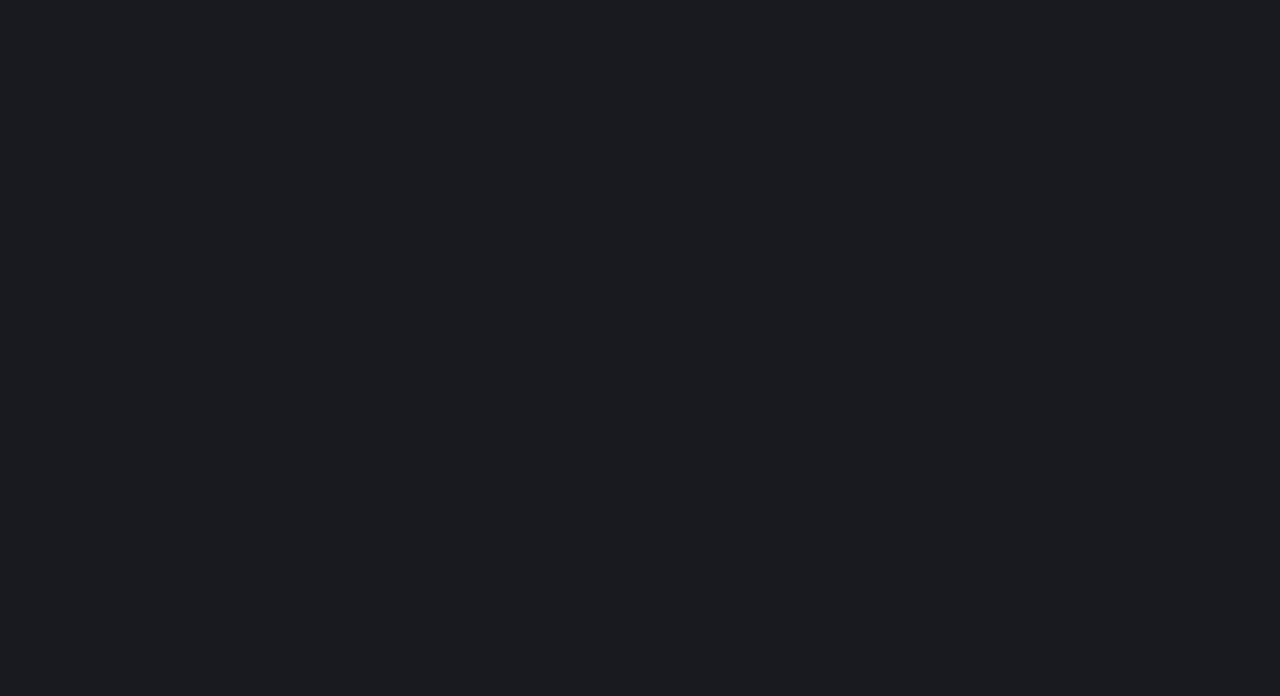
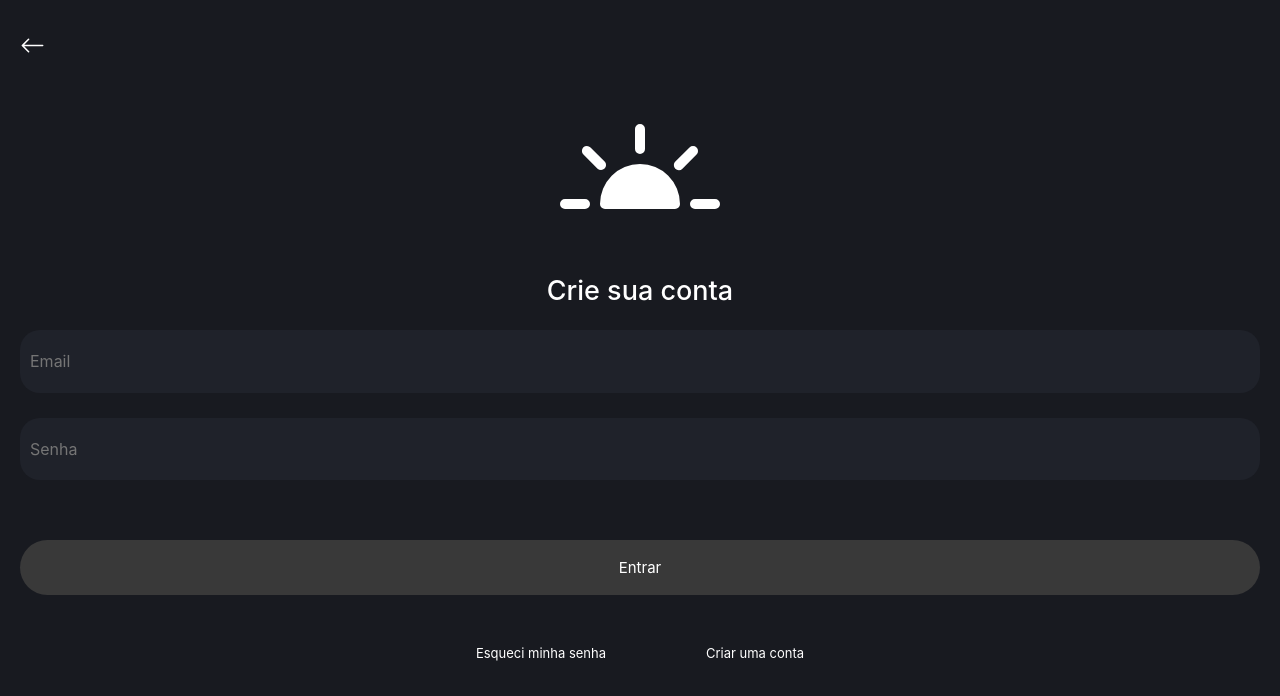
Before and after one commit to KhawanC/drop_shipping-front, a React (Create React App) app: page /login in a window 1280 px wide. Before the commit this address had no page. Shown: the top 696 px of the page. Built offline with nearby package versions, Linux system fonts and the light colour scheme.

Commit message:
tela de cadastro, inicio da pagina home

```diff
--- a/package.json
+++ b/package.json
@@ -12,6 +12,8 @@
     "react-icons": "^4.4.0",
     "react-router-dom": "6",
     "react-scripts": "5.0.1",
+    "semantic-ui-css": "^2.4.1",
+    "semantic-ui-react": "^2.1.3",
     "web-vitals": "^2.1.4"
   },
   "scripts": {
--- a/src/GlobalStyle.css
+++ b/src/GlobalStyle.css
@@ -11,4 +11,7 @@
   padding: 0;
   box-sizing: border-box;
   font-family: -apple-system, BlinkMacSystemFont, sans-serif;
+  -webkit-font-smoothing: antialiased;
+  -moz-osx-font-smoothing: grayscale;
+  text-rendering: optimizeLegibility;
 }
--- a/src/Pages/Home/index.js
+++ b/src/Pages/Home/index.js
@@ -1,19 +1,50 @@
-import React from 'react'
+import React, { useState } from 'react';
 import './style.css'
-import { BsArrowLeft, BsBrightnessAltHighFill } from "react-icons/bs";
+import { BsFillPersonFill } from 'react-icons/bs';
+import { AiOutlineHeart} from 'react-icons/ai'
+import { MdOutlineNotifications } from 'react-icons/md';
+import { useNavigate } from 'react-router-dom';
 
 export const Home = () => {
+
+    const [isLoggado, setLoggado] = useState(false);
+    const [isLoading, setLoading] = useState(false);
+    let navigate = useNavigate();
+
+    function navegarCadastro() {
+        setLoading(true)
+        setTimeout(function() {
+            navigate('/login')
+        }, 800)
+    }
+
     return(
         <div className='container'>
-            <div className='boxVoltar'>
-                <BsArrowLeft className='botaoVoltar'/>
-            </div>
-            <div className='boxLogo'>
-                <BsBrightnessAltHighFill className='logo'/>
-                <p>Crie sua conta</p>
+            <div className='homeHeader'>
+                {isLoggado ? <div>
+                        <h1>Teste</h1>
+                    </div> : <BsFillPersonFill
+                    className='iconPerfil'
+                    size={35}/>}
+                <div className='headerNome'>
+                    {isLoggado ? <p className='textHeaderNome'>Olá, </p> : <p className='textHeaderRegistrar' onClick={() => navegarCadastro()}>Registrar-se</p>}
+                </div>
+                <div className='boxNotiFav'>
+                    <MdOutlineNotifications
+                        className='iconNotiFav'
+                        size={23}/>
+
+                    <AiOutlineHeart
+                        className='iconNotiFav'
+                        size={23}/>
+                </div>
+                {isLoading ? <div className='boxModal'>
+                        <div className='boxMenorModal'>
+                            <div class="lds-ripple"><div></div><div></div></div>
+                            <p className='tituloLoading'>Loading</p>
+                        </div>
+                    </div> : <div></div>}
             </div>
         </div>
     );
-}
-
-export default Home;
+};
--- a/src/Pages/Home/style.css
+++ b/src/Pages/Home/style.css
@@ -1,47 +1,137 @@
-* {
+.container {
     background-color: #181a20;
-}
-
-.container {
     width: 100%;
     height: 100vh;
     padding: 20px;
 }
 
-.boxVoltar {
+.homeHeader {
     display: flex;
-    align-items: center;
 
     width: 100%;
     height: 5em;
+
+    align-items: center;
 }
 
-.botaoVoltar {
-    color: #ffffff;
-
-    width: 25px;
-    height: 25px;
+.iconPerfil {
+    background-color: white;
+    border-radius: 50%;
 }
 
-.botaoVoltar:hover {
-    color: #6b6f7a;
+.textHeaderNome {
+    color: white;
+
+    letter-spacing: 0.7px;
+    font-size: 14px;
+
+    margin-left: 15px;
+}
+
+.textHeaderRegistrar {
+    color: white;
+
+    letter-spacing: 0.7px;
+    font-size: 14px;
+
+    margin-left: 15px;
+}
+
+.textHeaderRegistrar:hover {
+    color: #40444e;
     cursor: pointer;
 }
 
-.boxLogo {
+.boxNotiFav {
+    display: flex;
+
+    margin-left: 16em;
+
+    gap: 25px;
+}
+
+.iconNotiFav {
+    color: white;
+}
+
+.boxModal {
+    background-color: #0005;
+
+    display: flex;
+    position: fixed;
+
+    height: 100vh;
+    width: 100vw;
+    top: 0;
+    left: 0;
+
+    justify-content: center;
+    align-items: center;
+}
+
+.boxMenorModal {
+    background-color: white;
+
     display: flex;
     flex-direction: column;
 
+    width: 20em;
+    height: 20em;
+
+    border-radius: 25px;
+
+    justify-content: center;
     align-items: center;
-    justify-content: center;
-
-    width: 100%;
-    height: 35em;
-
-    gap: 5em;
 }
 
-.logo {
-    width: 160px;
-    height: 160px;
+.tituloLoading {
+    margin-top: 5px;
+    font-size: 17px;
 }
+
+.lds-ripple {
+    display: inline-block;
+    position: relative;
+    width: 80px;
+    height: 80px;
+  }
+  .lds-ripple div {
+    position: absolute;
+    border: 4px solid #181a20;
+    opacity: 1;
+    border-radius: 50%;
+    animation: lds-ripple 1s cubic-bezier(0, 0.2, 0.8, 1) infinite;
+  }
+  .lds-ripple div:nth-child(2) {
+    animation-delay: -0.5s;
+  }
+  @keyframes lds-ripple {
+    0% {
+      top: 36px;
+      left: 36px;
+      width: 0;
+      height: 0;
+      opacity: 0;
+    }
+    4.9% {
+      top: 36px;
+      left: 36px;
+      width: 0;
+      height: 0;
+      opacity: 0;
+    }
+    5% {
+      top: 36px;
+      left: 36px;
+      width: 0;
+      height: 0;
+      opacity: 1;
+    }
+    100% {
+      top: 0px;
+      left: 0px;
+      width: 72px;
+      height: 72px;
+      opacity: 0;
+    }
+  }
--- a/src/Pages/Login/index.js
+++ b/src/Pages/Login/index.js
@@ -1,9 +1,41 @@
-import React from 'react'
+import React, { useState } from 'react'
+import './style.css'
+import { BsArrowLeft, BsBrightnessAltHighFill } from "react-icons/bs";
+import { useNavigate } from 'react-router-dom';
 
 export const Login = () => {
+
+    const [isSenhaView, setSenhaView] = useState(false)
+    let navigate = useNavigate();
+
     return(
-        <>
-        <h1>Hello World Login!</h1>
-        </>
+        <div className='container'>
+            <div className='boxVoltar'>
+                <BsArrowLeft className='botaoVoltar' onClick={() => navigate('/')}/>
+            </div>
+            <div className='boxLogo'>
+                <BsBrightnessAltHighFill className='imagemLogo'/>
+                <p className='tituloLogo'>Crie sua conta</p>
+            </div>
+            <div className='boxInput'>
+                <input
+                className='inputStyle'
+                    placeholder='Email'
+                />
+                <input
+                    type={isSenhaView ? 'text' : 'password'}
+                    className='inputStyle'
+                    placeholder='Senha'
+                />
+            </div>
+            <div className='boxEntrarCriar'>
+                <button className='botaoEntrar'>Entrar</button>
+
+                <div className='EsqueciCriar'>
+                    <p className='textoEsqueciCriar'>Esqueci minha senha</p>
+                    <p className='textoEsqueciCriar'>Criar uma conta</p>
+                </div>
+            </div>
+        </div>
     );
-};
+}
--- /dev/null
+++ b/src/Pages/Login/style.css
@@ -0,0 +1,128 @@
+.container {
+    background-color: #181a20;
+    width: 100%;
+    height: 100vh;
+    padding: 20px;
+}
+
+.boxVoltar {
+    display: flex;
+    align-items: center;
+
+    width: 100%;
+    height: 5em;
+}
+
+.botaoVoltar {
+    color: #ffffff;
+
+    width: 25px;
+    height: 25px;
+}
+
+.botaoVoltar:hover {
+    color: #6b6f7a;
+    cursor: pointer;
+}
+
+.boxLogo {
+    display: flex;
+    flex-direction: column;
+
+    align-items: center;
+    justify-content: center;
+
+    width: 100%;
+    height: 26em;
+
+    gap: 2em;
+}
+
+.imagemLogo {
+    color: white;
+    width: 160px;
+    height: 160px;
+}
+
+.tituloLogo {
+    color: white;
+
+    font-weight: 500;
+    font-size: 27px;
+}
+
+.boxInput {
+    display: flex;
+    flex-direction: column;
+
+    width: 100%;
+    height: 15em;
+
+    justify-content: center;
+
+    gap: 25px;
+}
+
+.inputStyle {
+    background-color: #1f222a;
+    color: white;
+
+    border: none;
+    border-radius: 20px;
+
+    width: 100%;
+    height: 6.5rem;
+
+    padding: 10px;
+
+    font-size: 16px;
+}
+
+.boxEntrarCriar {
+    width: 100%;
+    height: 20.5em;
+}
+
+.botaoEntrar {
+    background-color: #393939;
+    color: white;
+
+    border: none;
+    border-radius: 30px;
+
+    width: 100%;
+    height: 5.5rem;
+
+    margin-top: 4em;
+
+    font-size: 15px;
+}
+
+.botaoEntrar:hover {
+    background-color: white;
+    color: black;
+
+    cursor: pointer;
+}
+
+.EsqueciCriar {
+    display: flex;
+
+    justify-content: center;
+    align-items: center;
+
+    gap: 10em;
+
+    margin-top: 5em;
+}
+
+.textoEsqueciCriar {
+    color: white;
+
+    font-size: 13px;
+}
+
+.textoEsqueciCriar:hover {
+    color: #5c5c5c;
+    cursor: pointer;
+}
--- a/src/Routes/Router.js
+++ b/src/Routes/Router.js
@@ -1,10 +1,12 @@
 import React from 'react'
 import { Routes, Route} from 'react-router-dom'
-import {Home} from '../Pages/Home'
+import { Home } from '../Pages/Home';
+import { Login } from '../Pages/Login'
 
 export const Router = () => {
     return(
         <Routes>
+            <Route path="/login" element={<Login/>}/>
             <Route path="/" element={<Home/>}/>
         </Routes>
     );
```
Also changed, not shown: 1 other file (tests, documents, lock files or other folders).
